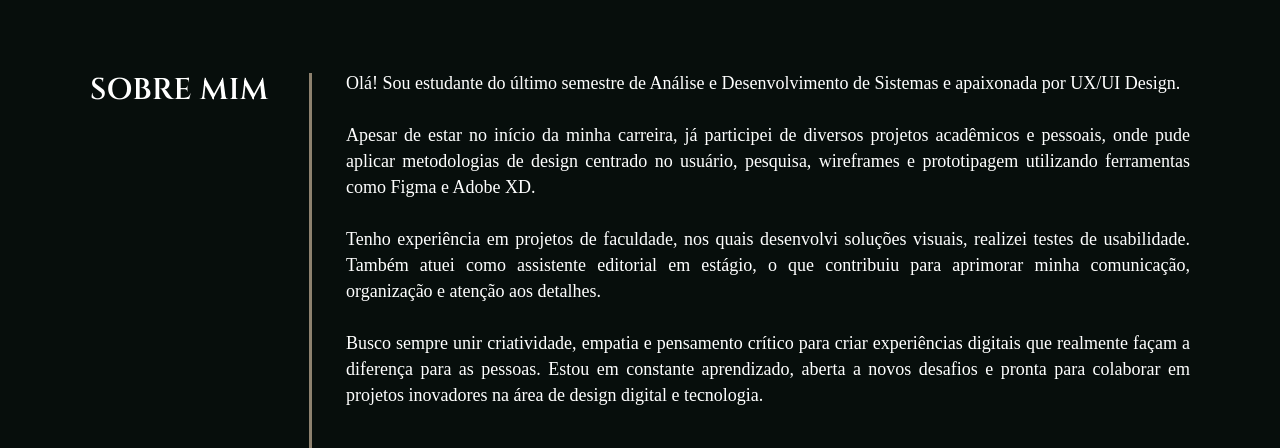
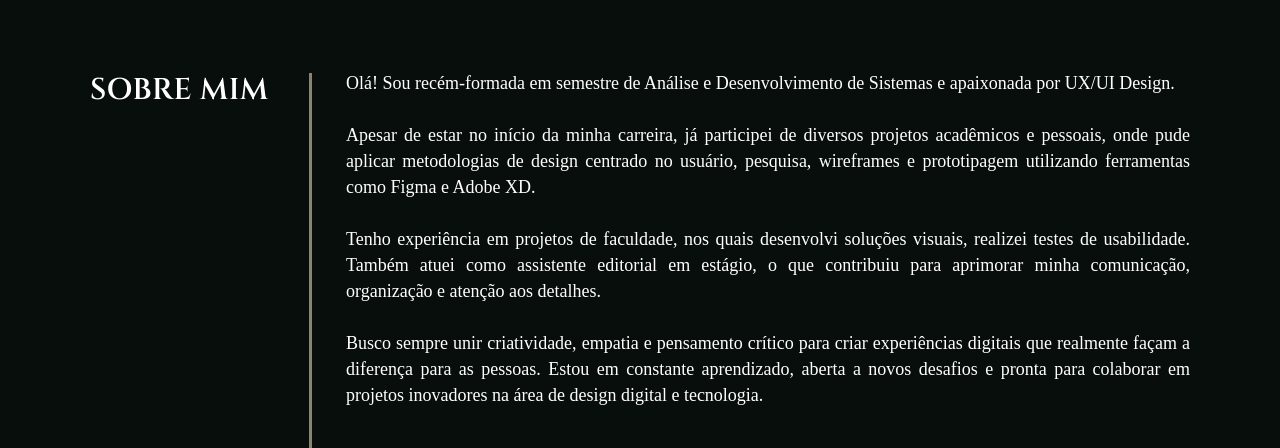
Before and after one commit to AylaCardoso/portifolio, a website built with webpack: page index.html in a window 1280 px wide. Shown: the part 809-1257 px from the top of the page. Built offline with nearby package versions, Linux system fonts and the light colour scheme; a web font is replaced by a local one.

Commit message:
atualização

```diff
--- a/index.html
+++ b/index.html
@@ -87,7 +87,7 @@
         <div class="sobre-mim-bar"></div>
         <div class="sobre-mim-text">
           <p>
-            Olá! Sou estudante do último semestre de Análise e Desenvolvimento de Sistemas e apaixonada por UX/UI Design.
+            Olá! Sou recém-formada em semestre de Análise e Desenvolvimento de Sistemas e apaixonada por UX/UI Design.
             <br>
             <br>
             Apesar de estar no início da minha carreira, já participei de diversos projetos acadêmicos e pessoais, onde pude aplicar metodologias de design centrado no usuário, pesquisa, wireframes e prototipagem utilizando ferramentas como Figma e Adobe XD.
```
